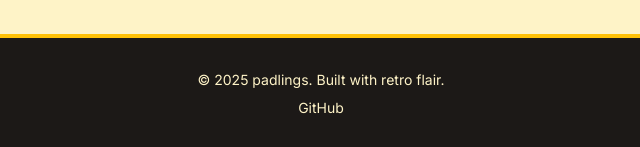
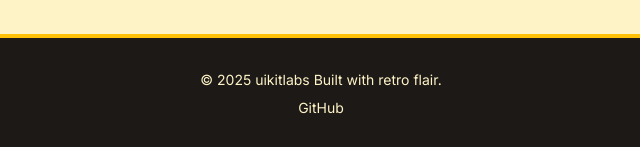
Before and after one commit to uikitlabs/profile, a plain HTML site: page index.html in a window 1280 px wide. Shown: the part 1254-1401 px from the top of the page, 319-959 px from the left. Drawn offline with nearby package versions, Linux system fonts and the light colour scheme.

Commit message:
Update index.html

```diff
--- a/index.html
+++ b/index.html
@@ -3,7 +3,7 @@
   <head>
     <meta charset="UTF-8" />
     <meta name="viewport" content="width=device-width, initial-scale=1.0" />
-    <title>Padling</title>
+    <title>uikitlabs</title>
     <!-- Load Tailwind CSS via CDN -->
     <script src="https://cdn.tailwindcss.com"></script>
     <!-- Configure Tailwind to use a vintage-inspired palette and font -->
@@ -190,7 +190,7 @@
       <div
         class="max-w-7xl mx-auto px-4 sm:px-6 lg:px-8 text-center text-sm font-medium"
       >
-        <p>&copy; 2025 padlings. Built with retro flair.</p>
+        <p>&copy; 2025 uikitlabs Built with retro flair.</p>
         <div class="mt-2 space-x-4">
           <a href="#" class="hover:text-vintage-yellow transition duration-150"
             >GitHub</a
```
